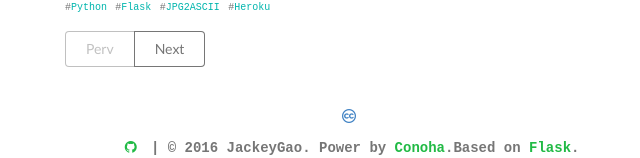
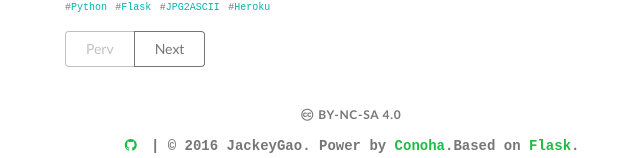
Before and after one commit to jackeyGao/heroText, a Flask app: page / in a window 1280 px wide. Shown: the part 1004-1162 px from the top of the page, without its empty margins (289-929 px from the left). Run offline with Flask 2, Linux system fonts and the light colour scheme; data comes from the database, SQL or seed files in the repository; some libraries are stand-ins or nearby versions.

Commit message:
[UPDATE] 更新版权

```diff
--- a/templates/base.html
+++ b/templates/base.html
@@ -56,7 +56,7 @@
     <div class="ui centered grid">
       <div class="ten wide column" style="padding: 0px;">
         <div class="ui horizontal divider">
-      <a href="https://creativecommons.org/licenses/by-nc-sa/4.0/"><i class="creative commons icon"></i></a>
+          <a href="https://creativecommons.org/licenses/by-nc-sa/4.0/"><span class="grey text" style="font-size: 12px;"><i class="grey creative commons icon" ></i>by-nc-sa 4.0</span></a>
         </div>
         <div id="footer">
           <span class="monospaced grey text"><b><a href="https://github.com/jackeyGao/heroText"><i class="green github icon"></i></a> | © 2016 JackeyGao. Power by <a href="https://www.conoha.jp/referral/?token=G8vOyReluNtZN0fQSSAyNzldtPOCAFhanp39bkuppaJG.w90xHc-01S"><span class="green text">Conoha</span></a>.Based on <a href="http://flask.pocoo.org/"><span class="green text">Flask</span></a>.</b> </span>
```
Lines whose indentation alone changed are shown as unchanged.
